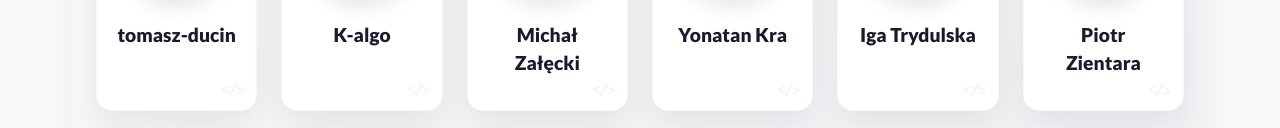
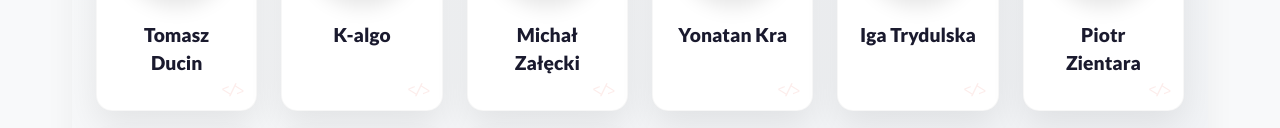
Before and after one commit to warsawjs/blog, a website: page index.html in a window 1280 px wide. Shown: the part 654-782 px from the top of the page. Drawn offline with nearby package versions, Linux system fonts and the light colour scheme.

Commit message:
fix: bug in name display

```diff
--- a/index.html
+++ b/index.html
@@ -114,19 +114,19 @@
         <div class="authors-grid" role="list">
           <div
             class="author-card"
-            data-author="tomasz-ducin"
+            data-author="Tomasz Ducin"
             role="listitem"
             tabindex="0"
-            aria-label="Filter by tomasz-ducin"
+            aria-label="Filter by Tomasz Ducin"
           >
             <div class="author-avatar">
               <img
                 src="https://s3.eu-central-1.amazonaws.com/www.warsawjs.com/static/images/people/tomasz-ducin.jpg"
-                alt="tomasz-ducin"
+                alt="Tomasz Ducin"
                 onerror="this.src='public/images/default-avatar.png'; this.onerror='';"
               />
             </div>
-            <h3 class="author-name">tomasz-ducin</h3>
+            <h3 class="author-name">Tomasz Ducin</h3>
             <a
               href="https://ducin.dev/"
               target="_blank"
```
